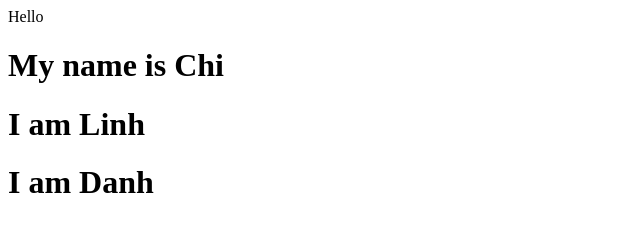
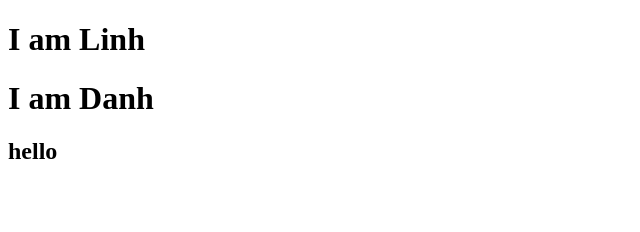
Before and after one commit to vinhchis/git-with-friends, a plain HTML site: page index.html in a window 1280 px wide. Shown: the whole page, without its empty margins (0-640 px from the left). Drawn offline with Linux system fonts and the light colour scheme.

Commit message:
update index

```diff
--- a/index.html
+++ b/index.html
@@ -6,9 +6,10 @@
     <title>Document</title>
 </head>
 <body>
-    Hello
-    <h1>My name is Chi</h1>
     <h1>I am Linh</h1>
     <h1>I am Danh</h1>
+
+
+    <h2>hello</h2>
 </body>
 </html>
```
